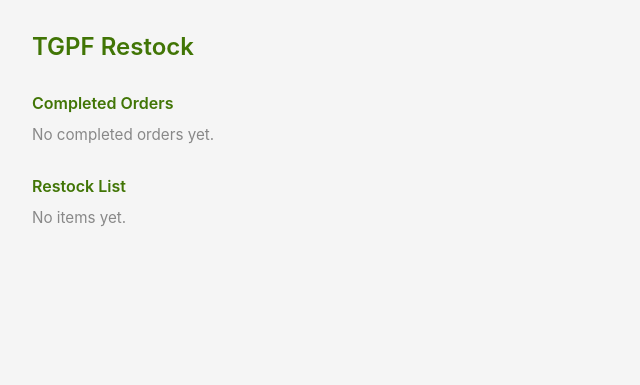
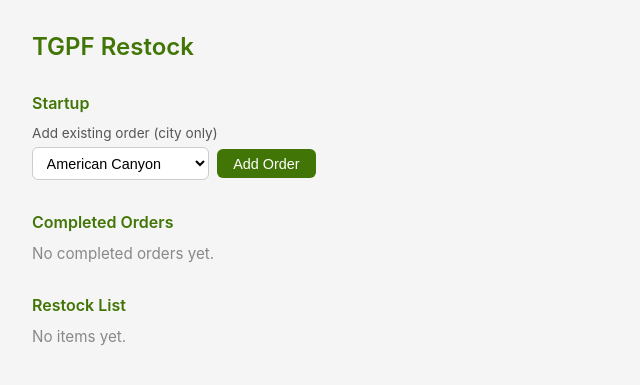
Before and after one commit to IVal37/TGPF-automation, a Django app: page / in a window 1280 px wide. Shown: the top 385 px of the page, without its empty margins (0-640 px from the left). Run offline with Django 4.2, Linux system fonts and the light colour scheme.

Commit message:
fixed eta bugs for accuracy

```diff
--- a/orders/constants.py
+++ b/orders/constants.py
@@ -4,7 +4,7 @@ from collections import defaultdict
 from typing import DefaultDict, Tuple
 
 _DEFAULT_TRAVEL_TIME = 30
-_SAME_CITY_TRAVEL_TIME = 5
+_SAME_CITY_TRAVEL_TIME = 15
 _DELIVERY_TIME = 5
 _BUFFER_TIME = 10
 
@@ -76,6 +76,8 @@ TRAVEL_TIME: DefaultDict[Tuple[str, str], int] = symmetrize(defaultdict(
 ))
 
 def get_travel_time(city_a: str, city_b: str) -> int:
+    if city_a == city_b:
+        return _SAME_CITY_TRAVEL_TIME
     return TRAVEL_TIME.get((city_a, city_b), _DEFAULT_TRAVEL_TIME)
 
 BLOCKED_ADDRESSES = {
--- a/orders/templates/orders/order_list.html
+++ b/orders/templates/orders/order_list.html
@@ -102,11 +102,85 @@
     }
 
     .btn-clear:hover { border-color: #c0392b; color: #c0392b; }
+
+    .startup-grid {
+      display: flex;
+      gap: 2rem;
+      flex-wrap: wrap;
+      max-width: 700px;
+      margin-top: 0.5rem;
+    }
+
+    .startup-form {
+      display: flex;
+      gap: 0.5rem;
+      align-items: center;
+      flex-wrap: wrap;
+    }
+
+    .startup-form select {
+      border: 1px solid #ccc;
+      border-radius: 6px;
+      padding: 0.4rem 0.6rem;
+      font-size: 0.9rem;
+      background: #fff;
+    }
+
+    .btn-action {
+      background: #417505;
+      color: #fff;
+      border: none;
+      border-radius: 6px;
+      padding: 0.4rem 1rem;
+      font-size: 0.9rem;
+      cursor: pointer;
+      white-space: nowrap;
+    }
+
+    .btn-action:hover { background: #345f04; }
   </style>
 </head>
 <body>
 
   <h1>TGPF Restock</h1>
+
+  <p class="section-title">Startup</p>
+  <div class="startup-grid">
+
+    <div>
+      <div style="font-size:0.85rem; color:#555; margin-bottom:0.4rem;">Add existing order (city only)</div>
+      <form method="post" action="/add_shell_order" class="startup-form">
+        {% csrf_token %}
+        <select name="city">
+          {% for city in cities %}
+            <option value="{{ city }}">{{ city }}</option>
+          {% endfor %}
+        </select>
+        <button class="btn-action" type="submit">Add Order</button>
+      </form>
+    </div>
+
+    {% if active_drivers %}
+    <div>
+      <div style="font-size:0.85rem; color:#555; margin-bottom:0.4rem;">Set driver location</div>
+      <form method="post" action="/set_driver_location" class="startup-form">
+        {% csrf_token %}
+        <select name="driver_id">
+          {% for driver in active_drivers %}
+            <option value="{{ driver.pk }}">{{ driver.name }}</option>
+          {% endfor %}
+        </select>
+        <select name="city">
+          {% for city in cities %}
+            <option value="{{ city }}">{{ city }}</option>
+          {% endfor %}
+        </select>
+        <button class="btn-action" type="submit">Set Location</button>
+      </form>
+    </div>
+    {% endif %}
+
+  </div>
 
   <p class="section-title">Completed Orders</p>
 
--- a/orders/urls.py
+++ b/orders/urls.py
@@ -14,4 +14,6 @@ urlpatterns = [
     path("complete_order_manual", views.complete_order_manual),
     path("reconcile_restock", views.reconcile_restock),
     path("clear_restock", views.clear_restock),
+    path("add_shell_order", views.add_shell_order_view),
+    path("set_driver_location", views.set_driver_location_view),
 ]
--- a/orders/views.py
+++ b/orders/views.py
@@ -12,18 +12,20 @@ from django.views.decorators.http import require_http_methods
 # imports from project
 from django.conf import settings
 from orders.models import Driver, Order
-from orders.services.engine import add_driver, add_order, cancel_order, complete_order, delete_driver
 from orders.services.dispatch import extract_msg_info, get_dispatch_msg
 from orders.services.scrapers.talkroute import send_message
 from orders.services.note import get_order_notes
 from orders.services.scrapers.webjoint import fill_order_notes
-from orders.constants import BLOCKED_ADDRESSES
-from orders.services.state import completed_orders, restock_items
+from orders.constants import BLOCKED_ADDRESSES, CITY_MINS
+from orders.services.engine import add_driver, add_order, add_shell_order, cancel_order, complete_order, delete_driver
+from orders.services.state import active_drivers, completed_orders, drivers_by_id, restock_items
 
 def order_list(request):
     return render(request, 'orders/order_list.html', {
         'completed_orders': completed_orders,
         'restock_items': restock_items,
+        'active_drivers': active_drivers,
+        'cities': sorted(CITY_MINS.keys()),
     })
 
 @csrf_exempt
@@ -114,3 +116,20 @@ def reconcile_restock(request):
 def clear_restock(request):
     restock_items.clear()
     return redirect("/")
+
+@csrf_exempt
+@require_http_methods(["POST"])
+def add_shell_order_view(request):
+    city = request.POST.get("city")
+    if city:
+        add_shell_order(city)
+    return redirect("/")
+
+@csrf_exempt
+@require_http_methods(["POST"])
+def set_driver_location_view(request):
+    driver_id = request.POST.get("driver_id")
+    city = request.POST.get("city")
+    if driver_id and city:
+        drivers_by_id[int(driver_id)].set_current_city(city)
+    return redirect("/")
```
Also changed, not shown: orders/services/engine.py (+19 -0 lines), orders/services/eta.py (+15 -15 lines).
